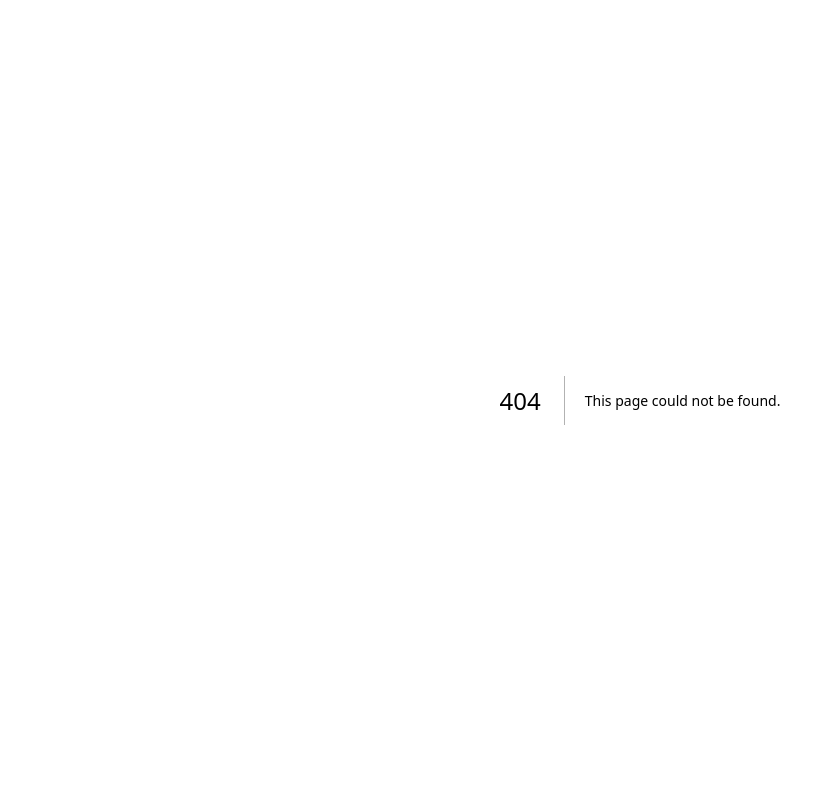
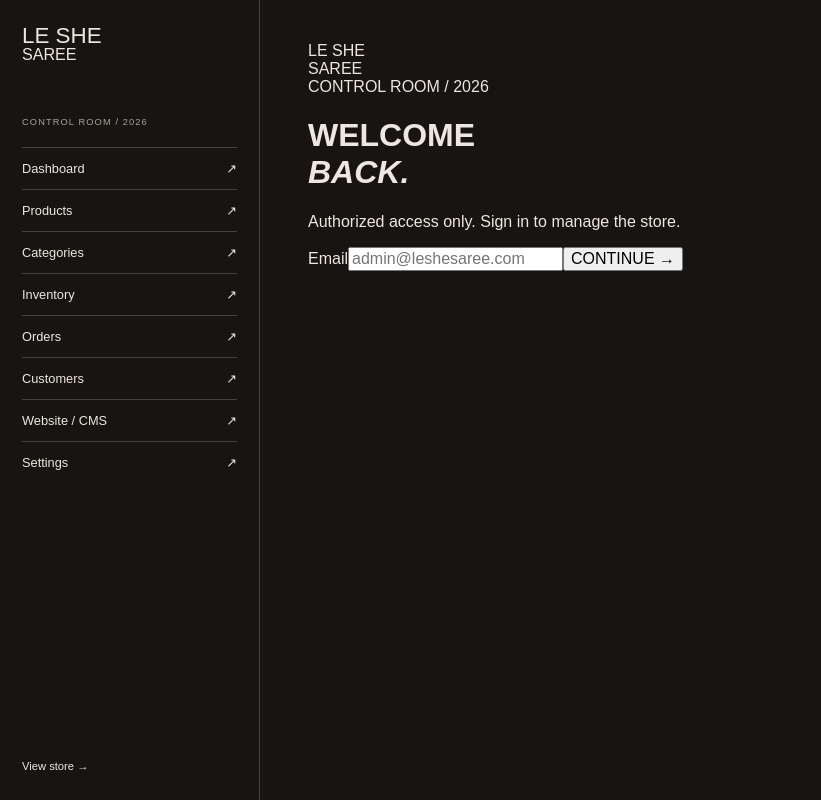
Before and after one commit to leshesaree/leshesaree, a Next.js app: page /admin/login in a window 1280 px wide. Before the commit this address had no page. Shown: the whole page, without its empty margins (0-821 px from the left). Built offline with nearby package versions, Linux system fonts and the light colour scheme.

Commit message:
Create admin login screen

```diff
--- /dev/null
+++ b/app/admin/login/page.tsx
@@ -0,0 +1,25 @@
+"use client";
+
+import { useState } from "react";
+
+export default function AdminLoginPage() {
+  const [email, setEmail] = useState("");
+  const [message, setMessage] = useState("");
+
+  function submit(event: React.FormEvent<HTMLFormElement>) {
+    event.preventDefault();
+    setMessage("Supabase Auth is ready on the database. Add the project environment keys to enable sign-in.");
+  }
+
+  return (
+    <main className="admin-login">
+      <div className="admin-login-mark">LE SHE<br /><span>SAREE</span></div>
+      <div className="admin-login-copy"><span>CONTROL ROOM / 2026</span><h1>WELCOME<br /><i>BACK.</i></h1><p>Authorized access only. Sign in to manage the store.</p></div>
+      <form className="admin-login-form" onSubmit={submit}>
+        <label>Email<input type="email" required value={email} onChange={(e) => setEmail(e.target.value)} placeholder="admin@leshesaree.com" /></label>
+        <button type="submit">CONTINUE <b>→</b></button>
+        {message && <p className="admin-login-error">{message}</p>}
+      </form>
+    </main>
+  );
+}
```
